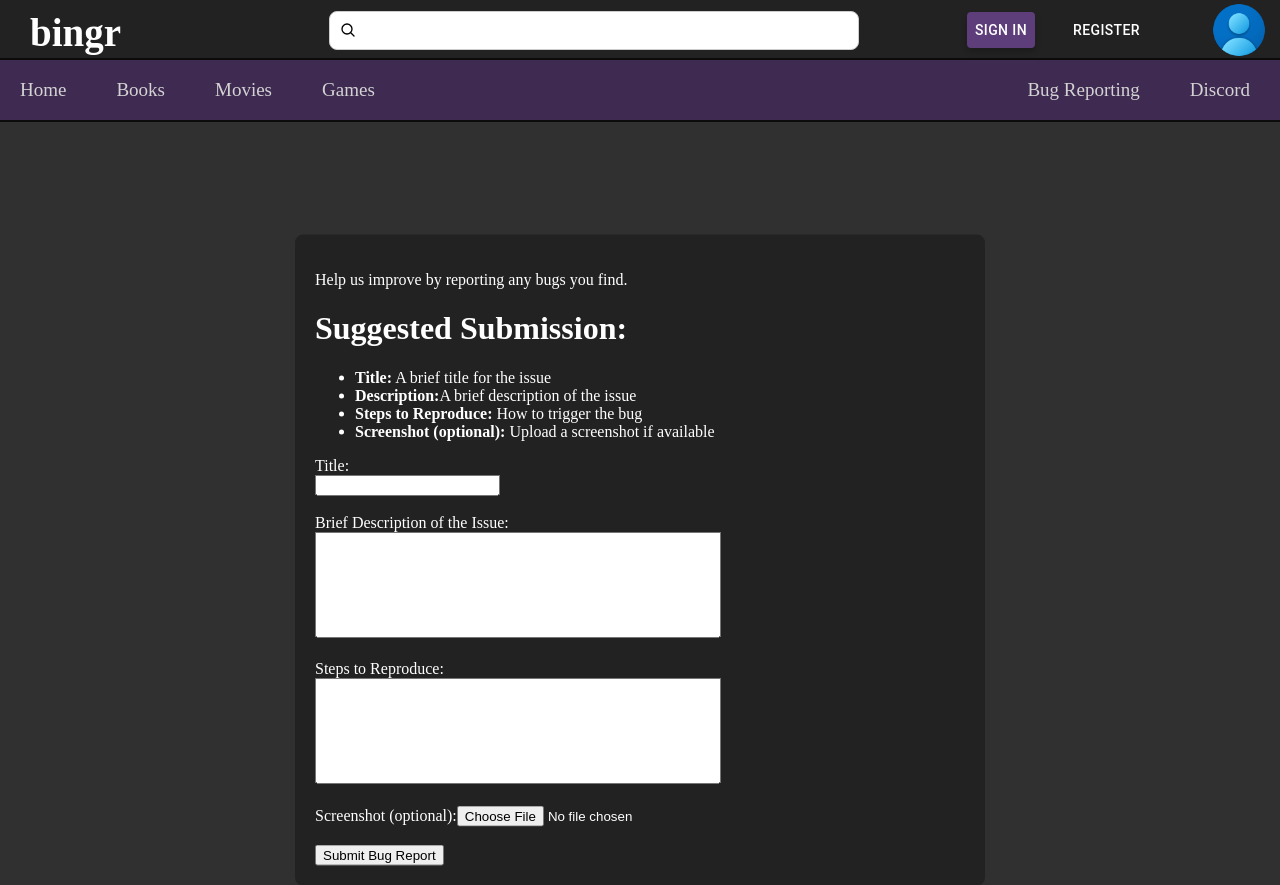
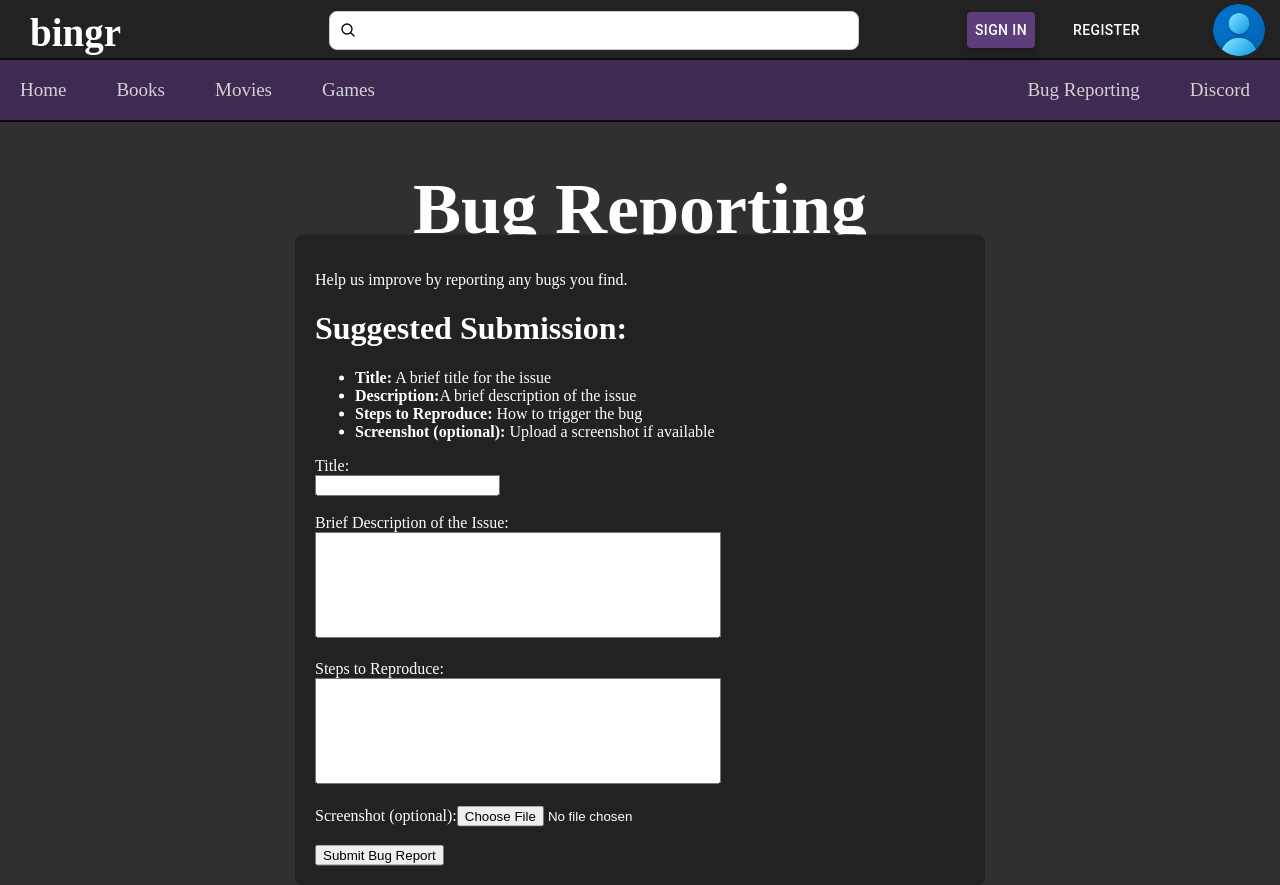
Before and after one commit to stbam/Capstone-Project, a React (Create React App) app: page /bugreport in a window 1280 px wide. Shown: the top 885 px of the page. Built offline with nearby package versions, Linux system fonts and the light colour scheme.

Commit message:
added a small css fix in index.css

```diff
--- a/src/App.css
+++ b/src/App.css
@@ -278,7 +278,7 @@ a.bingr {
   font-size: 36px;
   color: #ffffff;
   text-align: center;
-  margin-top: 130px;
+  /*margin-top: 130px; */
 }
 
 /* SIGN IN PAGE */
--- a/src/index.css
+++ b/src/index.css
@@ -8,7 +8,7 @@ input:focus {
   }
   /*Library cards*/
 .library-cards-subtitle{
-
+  margin-top: 70px;
 }
 .subtitle{
   display: flex;
```
